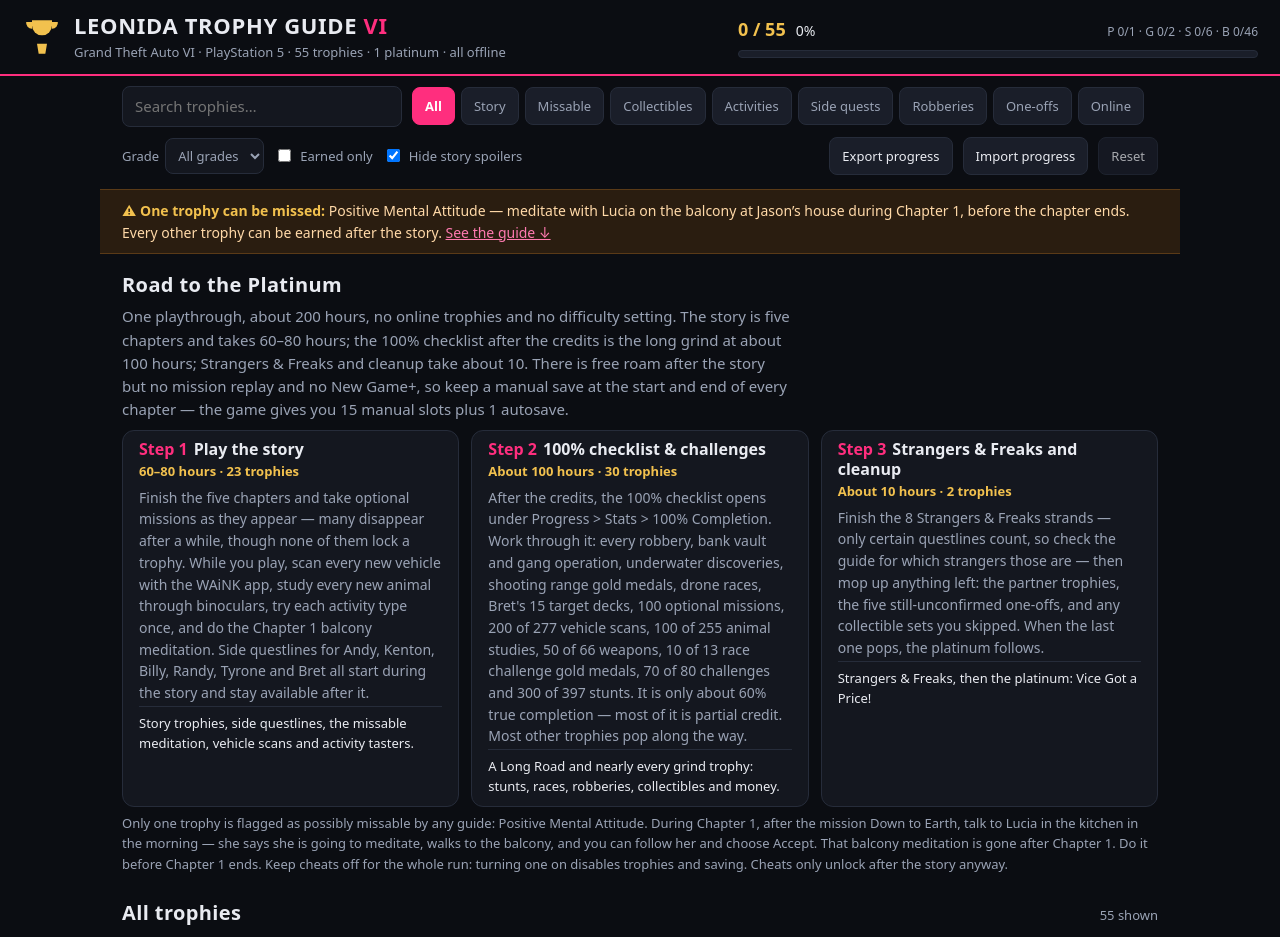
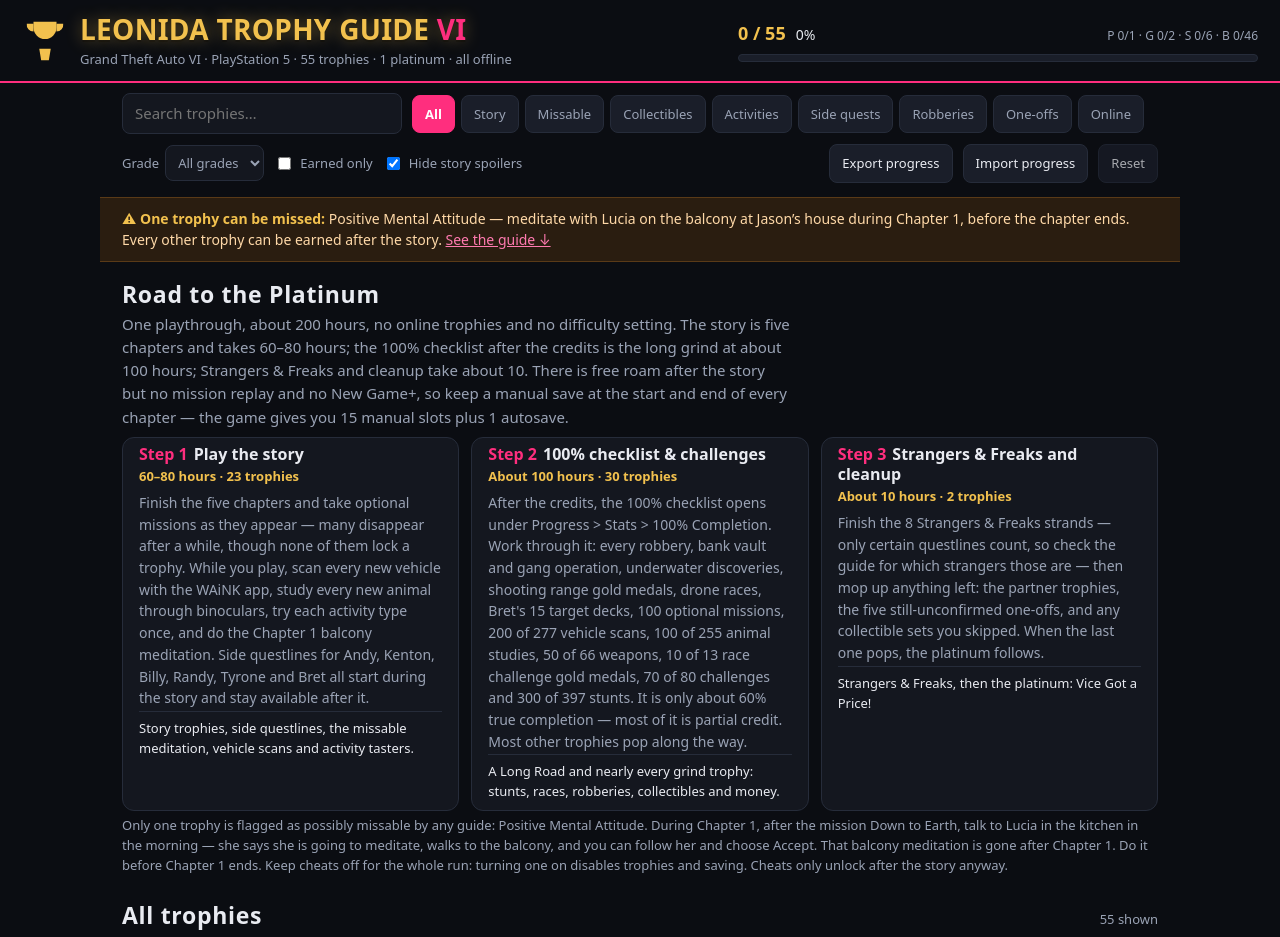
Before and after one commit to robiyal/gta6-trophy-guide-01-entry, a plain HTML site: page app/index.html in a window 1280 px wide. Shown: the top 937 px of the page. Drawn offline with Linux system fonts and the light colour scheme.

Commit message:
Typography: bigger gold display title + headings (round 2)

```diff
--- a/app/app.js
+++ b/app/app.js
@@ -122,7 +122,9 @@ if (params.get('view') === 'roadmap') {
   // little further: otherwise the card above it stays half-visible under
   // the sticky bar, its guide toggle peeking out with no card around it.
   // (When it is the first card, no tuck: its section heading above it
-  // must stay visible below the bar.)
+  // must stay visible below the bar.) The tuck is 42px because the card's
+  // scroll-margin-top is 244px and the sticky bar is ~193px tall: 244 - 42
+  // puts the opened card at ~202px and the card above fully behind the bar.
   const firstVisible = visibleTrophies(trophies, state)[0];
-  if (el && firstVisible && firstVisible.id !== openId) window.scrollBy(0, 28);
+  if (el && firstVisible && firstVisible.id !== openId) window.scrollBy(0, 42);
 }
--- a/app/style.css
+++ b/app/style.css
@@ -24,7 +24,7 @@ body {
 }
 a { color: var(--pink-dim); }
 h1, h2, h3 { margin: 0; line-height: 1.25; }
-h2 { font-size: 20px; letter-spacing: .02em; }
+h2 { font-size: 23px; font-weight: 800; letter-spacing: .03em; }
 button, input, select { font: inherit; color: inherit; }
 
 /* Sticky header stack: brand + progress and the tracker controls stay in
@@ -42,8 +42,11 @@ button, input, select { font: inherit; color: inherit; }
   border-bottom: 2px solid var(--pink);
 }
 .brand { display: flex; gap: 12px; align-items: center; }
-.cup { width: 40px; height: 40px; fill: var(--gold); flex: none; }
-.brand h1 { font-size: 22px; letter-spacing: .03em; text-transform: uppercase; }
+.cup { width: 46px; height: 46px; fill: var(--gold); flex: none; }
+/* Display type: the brand title is the guide's signature — bigger, gold with
+   a soft neon glow, tight tracking. Body and card text stay small on purpose:
+   the judge reads screenshots shrunk, and density is what shows the guide. */
+.brand h1 { font-size: 28px; font-weight: 800; letter-spacing: .01em; text-transform: uppercase; color: var(--gold); text-shadow: 0 0 16px rgba(242, 193, 78, .45), 0 2px 0 rgba(0, 0, 0, .35); }
 .brand h1::after { content: " VI"; color: var(--pink); }
 .brand p { margin: 2px 0 0; color: var(--muted); font-size: 13px; }
 .progress { min-width: 280px; flex: 1; max-width: 520px; }
@@ -91,21 +94,21 @@ main { max-width: 1080px; margin: 0 auto; padding: 18px 22px 40px; }
 
 /* Roadmap. */
 .roadmap { margin-bottom: 26px; scroll-margin-top: 196px; }
-.roadmap-intro { color: var(--muted); max-width: 78ch; margin: 8px 0 0; }
+.roadmap-intro { color: var(--muted); max-width: 78ch; margin: 4px 0 0; }
 .stages { display: grid; grid-template-columns: repeat(3, 1fr); gap: 12px; margin-top: 8px; }
 .stage {
   background: var(--panel); border: 1px solid var(--line); border-radius: 12px;
-  padding: 8px 16px;
+  padding: 6px 16px;
 }
 .stage h3 { font-size: 16px; }
 .stage h3 .step { color: var(--pink); margin-right: 6px; }
 .stage .hours { color: var(--gold); font-size: 13px; font-weight: 600; margin: 2px 0 6px; }
 .stage p { margin: 2px 0; color: var(--muted); font-size: 14px; }
 .stage .trophy-note { color: var(--text); font-size: 13px; border-top: 1px solid var(--line); padding-top: 6px; }
-.roadmap-note { color: var(--muted); font-size: 13px; margin-top: 6px; }
+.roadmap-note { color: var(--muted); font-size: 13px; margin-top: 4px; }
 
 /* Trophy list. */
-.list { scroll-margin-top: 196px; }
+.list { scroll-margin-top: 204px; }
 .list-head { display: flex; gap: 12px; align-items: baseline; justify-content: space-between; }
 .list-head p { color: var(--muted); font-size: 13px; margin: 0; }
 #cards { display: grid; gap: 10px; margin-top: 12px; }
@@ -113,11 +116,12 @@ main { max-width: 1080px; margin: 0 auto; padding: 18px 22px 40px; }
   display: flex; gap: 14px; align-items: flex-start;
   background: var(--panel); border: 1px solid var(--line); border-radius: 12px;
   padding: 12px 16px;
-  /* Clears the sticky header stack (76px topbar + ~109px controls) plus the
-     "All trophies" heading above the first card, so a jumped-to card never
-     hides its section heading behind the sticky bar — and the card above
-     it stays fully behind the bar too, instead of peeking its toggle out. */
-  scroll-margin-top: 230px;
+  /* Clears the sticky header stack (83px topbar with the 28px title +
+     ~110px controls) plus the "All trophies" heading above the first card,
+     so a jumped-to card never hides its section heading behind the sticky
+     bar — and the card above it stays fully behind the bar too, instead of
+     peeking its toggle out. */
+  scroll-margin-top: 244px;
 }
 .card.earned { border-color: #2f6b4d; background: #121a16; }
 .card.missable-card { border-left: 4px solid var(--red); }
```
Also changed, not shown: screenshots/1-cover.jpg, screenshots/2-roadmap.jpg, screenshots/3-missable.jpg, screenshots/4-spoiler.jpg.
